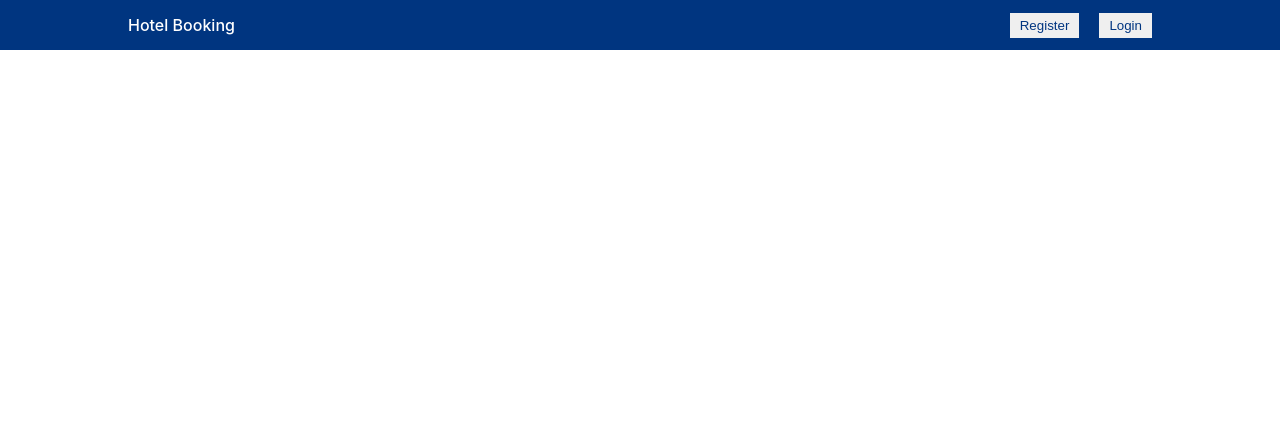
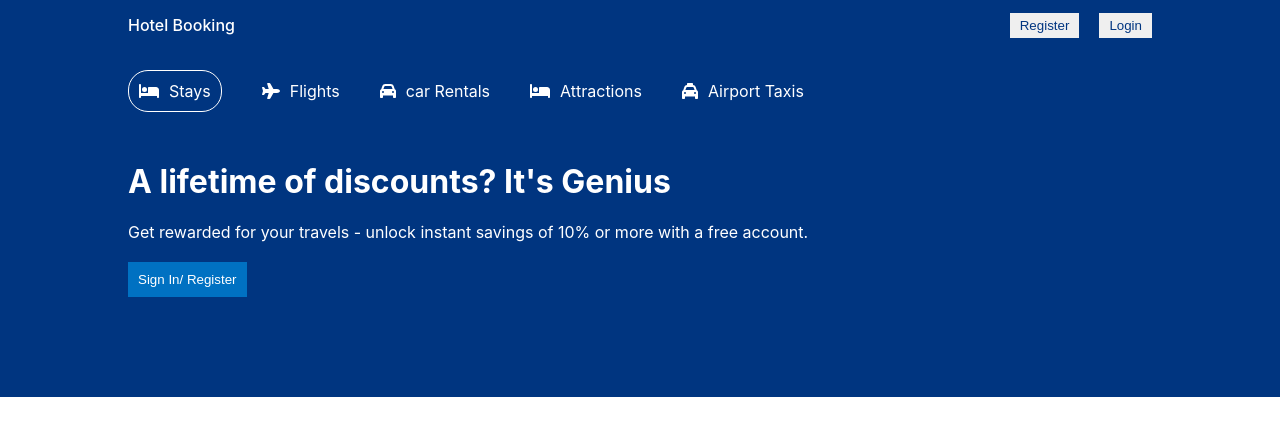
Before and after one commit to babapooja/hotel-booking, a React (Create React App) app: page / in a window 1280 px wide. Shown: the top 436 px of the page. Built offline with nearby package versions, Linux system fonts and the light colour scheme.

Commit message:
added  header bar and related files and libraries

```diff
--- a/package.json
+++ b/package.json
@@ -3,6 +3,10 @@
   "version": "0.1.0",
   "private": true,
   "dependencies": {
+    "@fortawesome/fontawesome-svg-core": "^6.4.0",
+    "@fortawesome/free-regular-svg-icons": "^6.4.0",
+    "@fortawesome/free-solid-svg-icons": "^6.4.0",
+    "@fortawesome/react-fontawesome": "^0.2.0",
     "@testing-library/jest-dom": "^5.16.5",
     "@testing-library/react": "^13.4.0",
     "@testing-library/user-event": "^13.5.0",
--- /dev/null
+++ b/src/components/header/Header.css
@@ -0,0 +1,43 @@
+.header {
+    background-color: #003580;
+    color: white;
+    display: flex;
+    justify-content: center;
+}
+
+.headerContainer {
+    width: 100%;
+    max-width: 1024px;
+    padding: 20px 0 100px 0;
+}
+
+.headerList {
+    display: flex;
+    gap: 40px;
+    margin-bottom: 50px;
+}
+
+.headerListItem {
+    display: flex;
+    align-items: center;
+    gap: 10px;
+}
+
+.headerListItem.active {
+    border: 1px solid white;
+    padding: 10px;
+    border-radius: 20px;
+}
+
+.headerDesc {
+    margin: 20px 0;
+}
+
+.headerBtn {
+    background-color: #0071c2;
+    border: none;
+    color: white;
+    padding: 10px;
+    font-weight: 500;
+    cursor: pointer;
+}
--- /dev/null
+++ b/src/components/header/Header.jsx
@@ -0,0 +1,45 @@
+import { faBed, faPlane, faCar, faTaxi } from "@fortawesome/free-solid-svg-icons";
+import "./Header.css";
+import { FontAwesomeIcon } from "@fortawesome/react-fontawesome";
+
+const Header = () => {
+    return (
+        <div className="header">
+            <div className="headerContainer">
+                <div className="headerList">
+                    <div className="headerListItem active">
+                        <FontAwesomeIcon icon={faBed} />
+                        <span>Stays</span>
+                    </div>
+                    <div className="headerListItem">
+                        <FontAwesomeIcon icon={faPlane} />
+                        <span>Flights</span>
+                    </div>
+                    <div className="headerListItem">
+                        <FontAwesomeIcon icon={faCar} />
+                        <span>car Rentals</span>
+                    </div>
+                    <div className="headerListItem">
+                        <FontAwesomeIcon icon={faBed} />
+                        <span>Attractions</span>
+                    </div>
+                    <div className="headerListItem">
+                        <FontAwesomeIcon icon={faTaxi} />
+                        <span>Airport Taxis</span>
+                    </div>
+                </div>
+                <h1 className="headerTitle">
+                    A lifetime of discounts? It's Genius
+                </h1>
+                <p className="headerDesc">
+                    Get rewarded for your travels - unlock instant savings of 10% or more with a free account.
+                </p>
+                <button className="headerBtn">
+                    Sign In/ Register
+                </button>
+            </div>
+        </div>
+    )
+}
+
+export default Header
--- a/src/pages/home/Home.jsx
+++ b/src/pages/home/Home.jsx
@@ -1,11 +1,15 @@
+import Header from '../../components/header/Header'
 import NavBar from '../../components/navbar/NavBar'
 import './Home.css'
 
 
 const Home = () => {
-  return (
-    <div><NavBar/></div>
-  )
+    return (
+        <div>
+            <NavBar />
+            <Header />
+        </div>
+    )
 }
 
 export default Home
```
Also changed, not shown: 1 other file (tests, documents, lock files or other folders).
